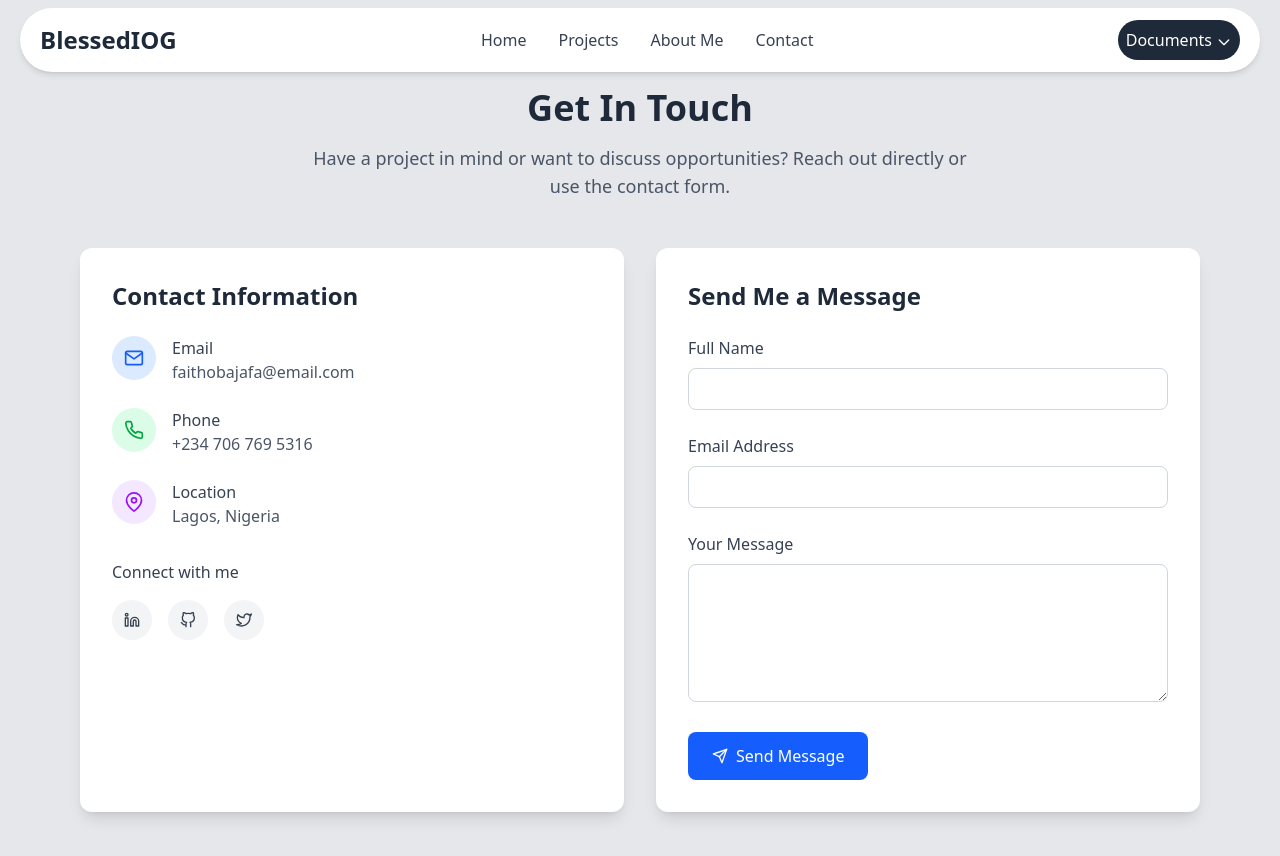
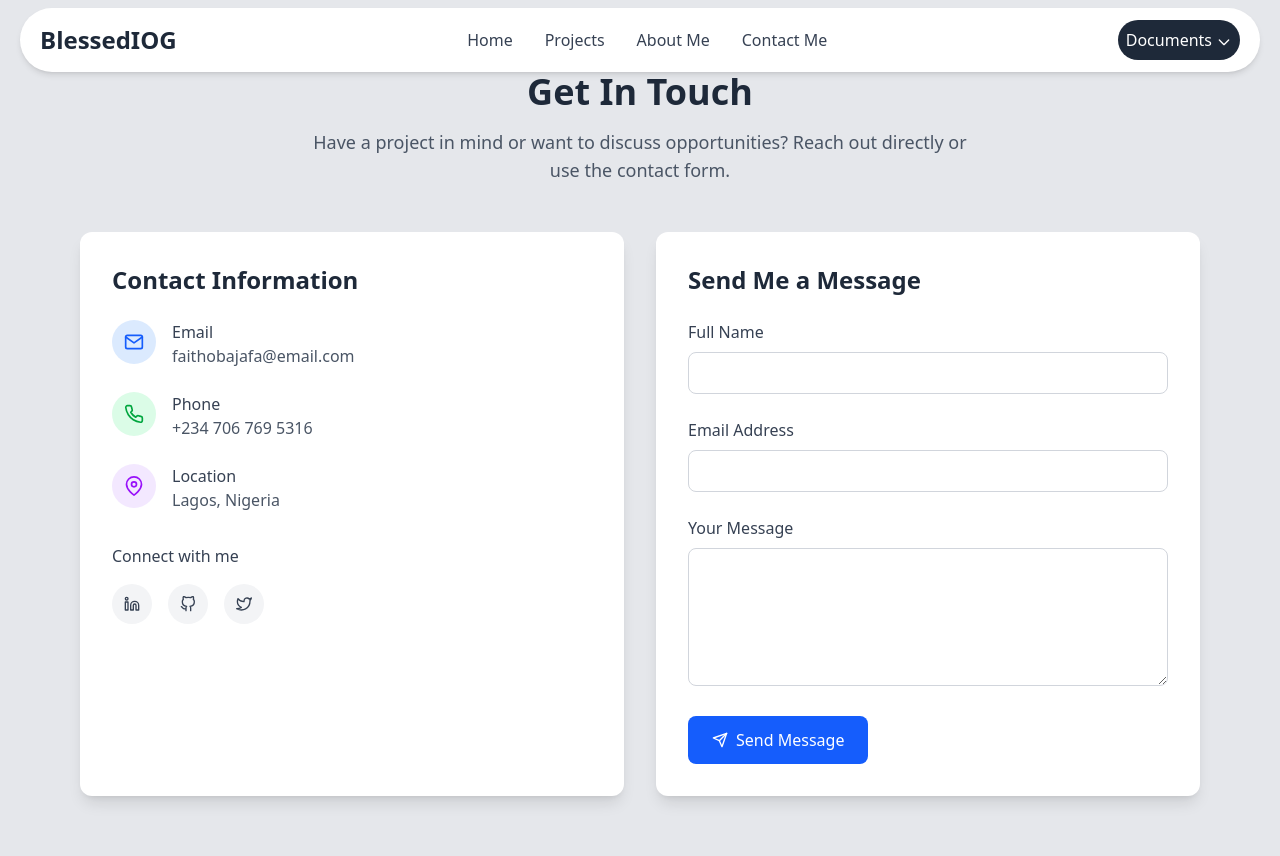
Before and after one commit to Oluwasegun122/blessediog, a Next.js app: page /contact in a window 1280 px wide. Shown: the top 856 px of the page. Built offline with nearby package versions, Linux system fonts and the light colour scheme.

Commit message:
first commit

```diff
--- a/app/(root)/contact/page.tsx
+++ b/app/(root)/contact/page.tsx
@@ -67,7 +67,7 @@ export default function ContactPage() {
 
   return (
     <div className="max-w-6xl mx-auto px-4 py-12">
-      <div className="text-center mb-12 mt-10">
+      <div className="text-center mb-12 mt-6 ">
         <h1 className="text-4xl font-bold text-gray-800 mb-4">Get In Touch</h1>
         <p className="text-lg text-gray-600 max-w-2xl mx-auto">
           Have a project in mind or want to discuss opportunities? Reach out
--- a/app/api/certifications/route.ts
+++ b/app/api/certifications/route.ts
@@ -150,7 +150,7 @@ const certifications = [
     title: "Data Quality, Data Management & Data Governance Certificate",
     issuer: "MTF Institute of Management, Technology and Finance (via Udemy)",
     date: "April 12, 2025",
-    image: "/images/f9a13753-0f65-4db2-878c-1ee8d78ca9ac.jpg", // Update with your actual image path
+    image: "/images/4d0584aa-32c6-45b6-a794-c2f6999d8cfd.jpg", // Update with your actual image path
     fileType: "image",
     credentialId: "UT-DMQ-2025-109",
     description: `
--- a/app/components/Header.tsx
+++ b/app/components/Header.tsx
@@ -47,7 +47,7 @@ const Header = () => {
               href="/contact"
               className="text-gray-700 hover:text-purple-600 font-medium transition-colors relative group"
             >
-              Contact
+              Contact Me
               <span className="absolute bottom-0 left-0 w-0 h-0.5 bg-purple-600 transition-all group-hover:w-full"></span>
             </Link>
           </div>
--- a/app/page.tsx
+++ b/app/page.tsx
@@ -35,9 +35,9 @@ export default function Home() {
 
           <p className="text-lg md:text-xl lg:text-2xl mb-8 text-gray-300 leading-relaxed opacity-80 animate-slideUp [animation-fill-mode:forwards] [animation-delay:200ms]">
             I use cutting-edge tools and techniques
-            <br className="hidden space-x-1 md:space-x-0 sm:block" />
+            <br className="hidden gap-1 md:gap-0 sm:block" />
             to turn complex data sets into actionable
-            <br className="hidden space-x-1 md:space-x-0 sm:block" />
+            <br className="hidden gap-1 md:gap-0 sm:block" />
             insights.
           </p>
 
```
Also changed, not shown: public/images/4d0584aa-32c6-45b6-a794-c2f6999d8cfd.jpg (added).
